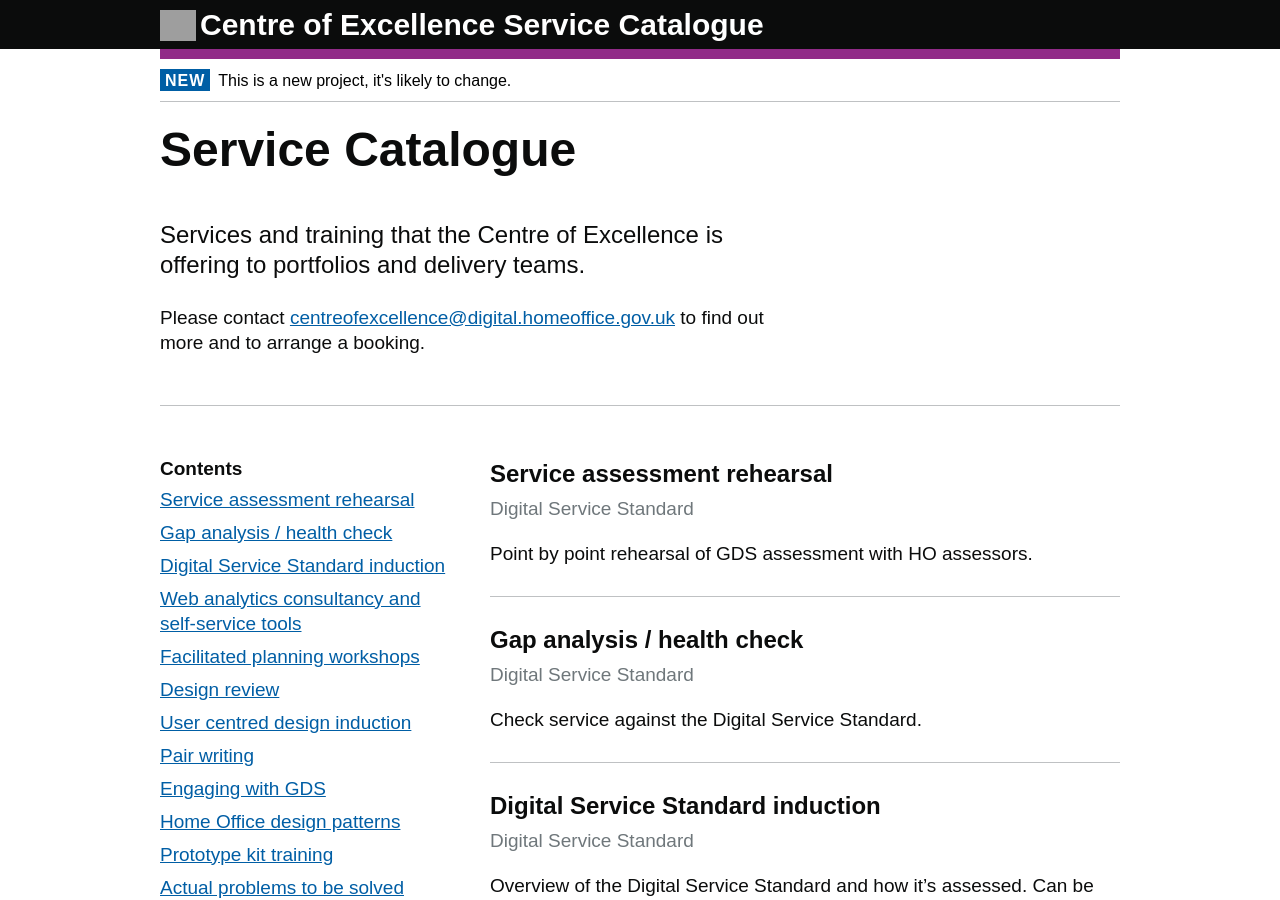
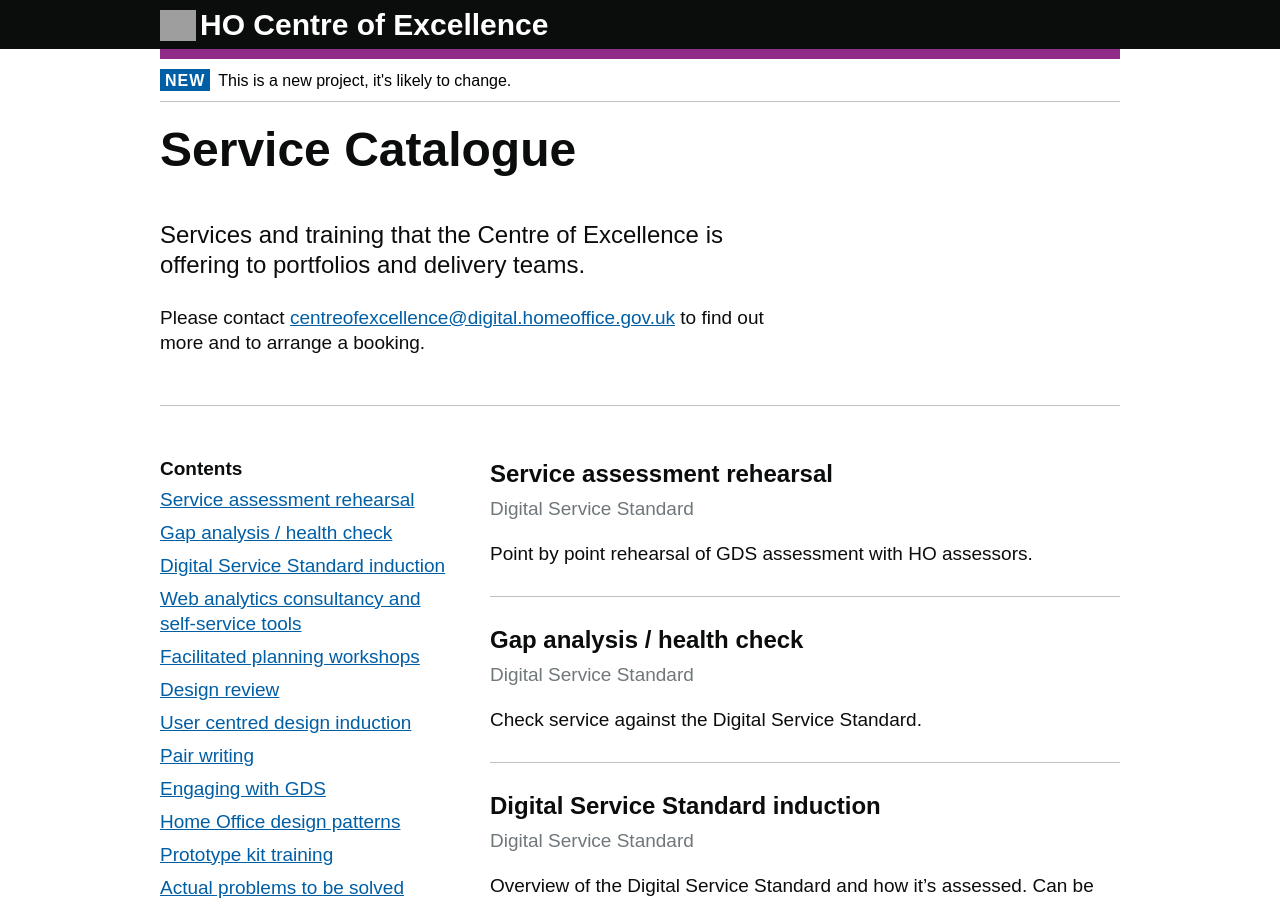
Before and after one commit to Abdul2/coe, a Jekyll site: the page built from index.md, in a window 1280 px wide and 900 px high. Built offline with Jekyll 4.4.1, drawn with Linux system fonts in a browser that asks for light colours; our own code applies the rules of GitHub Pages for plain Markdown files; grey boxes are pictures that could not be loaded.

Commit message:
Amended title in config

```diff
--- a/_config.yml
+++ b/_config.yml
@@ -13,7 +13,7 @@
 # you will see them accessed via {{ site.title }}, {{ site.email }}, and so on.
 # You can create any custom variable you would like, and they will be accessible
 # in the templates via {{ site.myvariable }}.
-title: Centre of Excellence Service Catalogue
+title: HO Centre of Excellence
 email: your-email@domain.com
 description: > # this means to ignore newlines until "baseurl:"
 
```
